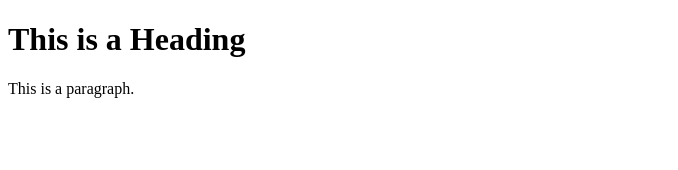
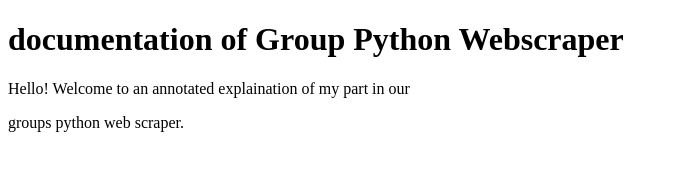
Before and after one commit to AwesomeSamIAm/Documentation, a plain HTML site: page index.html in a window 1280 px wide. Shown: the whole page, without its empty margins (0-678 px from the left). Drawn offline with Linux system fonts and the light colour scheme.

Commit message:
Update index.html

```diff
--- a/index.html
+++ b/index.html
@@ -5,8 +5,9 @@
 </head>
 <body>
 
-<h1>This is a Heading</h1>
-<p>This is a paragraph.</p>
+<h1>documentation of Group Python Webscraper</h1>
+<p>Hello! Welcome to an annotated explaination of my part in our </p>
+  <p>groups python web scraper.</p>
 
 </body>
 </html>
```
